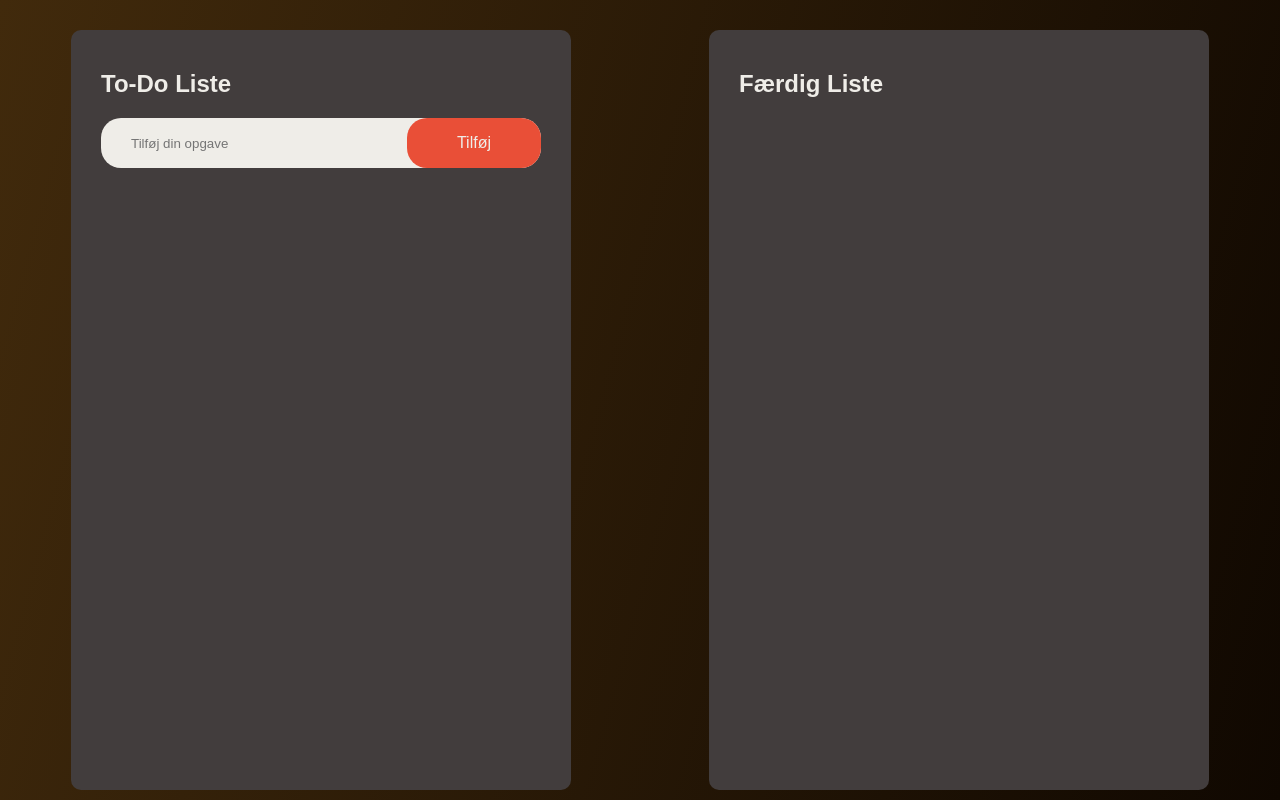
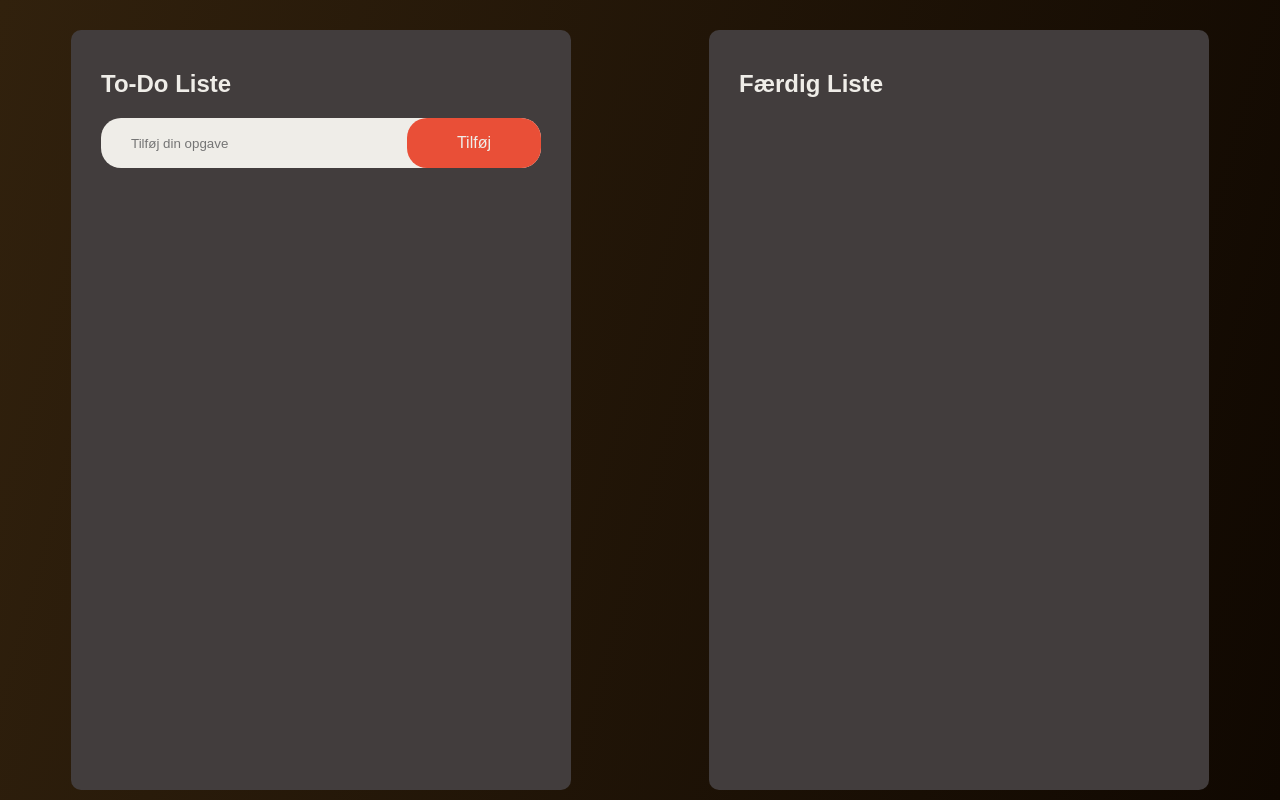
Before and after one commit to andreahauberg/toDoApp, a plain HTML site: page index.html in a window 1280 px wide. Drawn offline with Linux system fonts and the light colour scheme.

Commit message:
ny gradient

```diff
--- a/style.css
+++ b/style.css
@@ -1,7 +1,7 @@
 :root{
     --font-color:#efede8;
     --container-background:#423d3d;
-    --body-background: linear-gradient(105deg, #412a0c, #100801) ;
+    --body-background: linear-gradient(105deg, #31210d, #100801) ;
     --button-color:#e94f37;
     --hover-color:#989393;
 }
```
